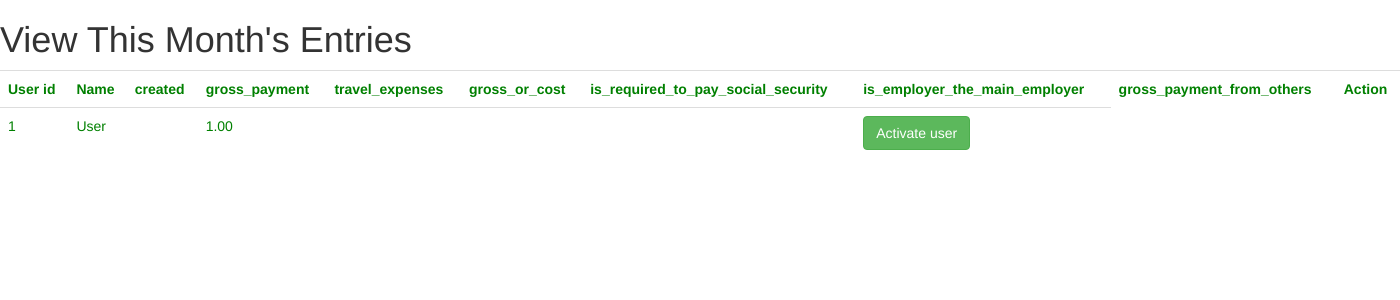
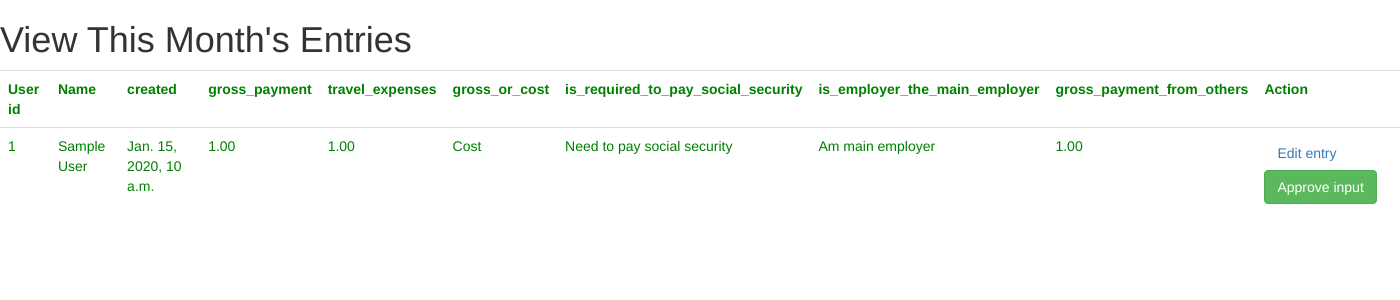
Before and after one commit to cocobango/babi, a Django app: page /reports/current_month/show_entries in a window 1400 px wide. Shown: the top 300 px of the page. Run offline with Django 3.2, Linux system fonts and the light colour scheme; a user stored in the database is signed in; tables that the repository leaves empty hold one stand-in row (values such as "Sample post"); some libraries are stand-ins or nearby versions.

Commit message:
displaying all current month employee entered data and reffering to edit or approval if apppropriate

```diff
--- a/wage_reports/reports/static/reports/js/general.js
+++ b/wage_reports/reports/static/reports/js/general.js
@@ -2,3 +2,11 @@ toggle_user_status = function(user_id){
 	$('#employee_user_id').val(user_id);
 	$('#toggle_employee_status').submit();
 }
+
+approve_employee_monthly_entry = function(entry_id){
+	alert(entry_id + 'will be approved');
+}
+
+exclude_from_this_report = function(entry_id){
+	alert(entry_id + 'will be approved');
+}
--- a/wage_reports/reports/templates/reports/employer/show_entries.html
+++ b/wage_reports/reports/templates/reports/employer/show_entries.html
@@ -24,42 +24,56 @@
 	{% for entry in entries %}
 	<tr>
 		<td>
-		  	{{ entry.id }}
+		  	{{entry.employee.user.id }}
 		</td>
 		<td>
-			{{ entry.user.first_name }} {{ entry.employee.user.last_name }}
+			{{ entry.employee.user.first_name }} {{ entry.employee.user.last_name }}
 		</td>
 		<td>
-
+			{{ entry.created }}
 		</td>
 		<td>
 			{{ entry.gross_payment }}
 		</td>
 		<td>
-			{{ employee.user.email }}
+			{{ entry.travel_expenses }}
 		</td>
 		<td>
-			{{ employee.user.username }}
+		{% if entry.gross_or_cost %}
+   			Gross
+		{% else %}
+		    Cost
+		{% endif %}
+
 		</td>
 		<td>
-			{{ employee.birthday }}
+		{% if entry.is_required_to_pay_social_security %}
+   			Need to pay social security
+		{% else %}
+		    Free of social security
+		{% endif %}
+
 		</td>
 		<td>
-		{% if employee.user.is_active %}
-   			<button class="btn btn-warning" onclick="toggle_user_status({{employee.user.id}})">Disable user</button>
+		{% if entry.is_employer_the_main_employer %}
+   			Am main employer
 		{% else %}
-		    <button class="btn btn-success" onclick="toggle_user_status({{employee.user.id}})">Activate user</button>
+		    Not main employer
 		{% endif %}
+		</td>
+		<td>
+			{{ entry.gross_payment_from_others }}
+		</td>
+		<td>
+			<a href="{% url 'reports:edit_specific_entry' entry.employee.user.id %}" class="btn btn-defualt" >Edit entry</a>
+			{% if entry.has_data %}
+	   			<button class="btn btn-success" onclick="approve_employee_monthly_entry({{ entry.id }})">Approve input</button>
+			{% endif %}
 
 		</td>
 	</tr>
 	{% endfor %}
 
 </table>
-<form id="toggle_employee_status" action="{% url 'reports:toggle_employee_status' %}" method="post">
-	<input type="hidden" value="" name="employee_user_id" id="employee_user_id" />
-
-	{% csrf_token %}
-</form>
 
 {% endblock content %}
--- a/wage_reports/reports/views.py
+++ b/wage_reports/reports/views.py
@@ -82,12 +82,17 @@ def show_entries(request):
     for employee in employees:
         try:
             single_entry = Monthly_employee_data.objects.filter(employee=employee).latest('created')
+            single_entry.has_data = True
             entries.append(single_entry)
         except Monthly_employee_data.DoesNotExist:
-            entries.append( Employee(user = employee.user) )
+            empty_entry = { 'employee' : Employee(user = employee.user) , 'has_data' : False }
+            entries.append( empty_entry )
 
 
     return render(request, 'reports/employer/show_entries.html' , { 'employees' : employees , 'entries' : entries })
+
+def pre_aprove_month(request):
+    pass
 
 def set_as_valid(request):
     pass
```
